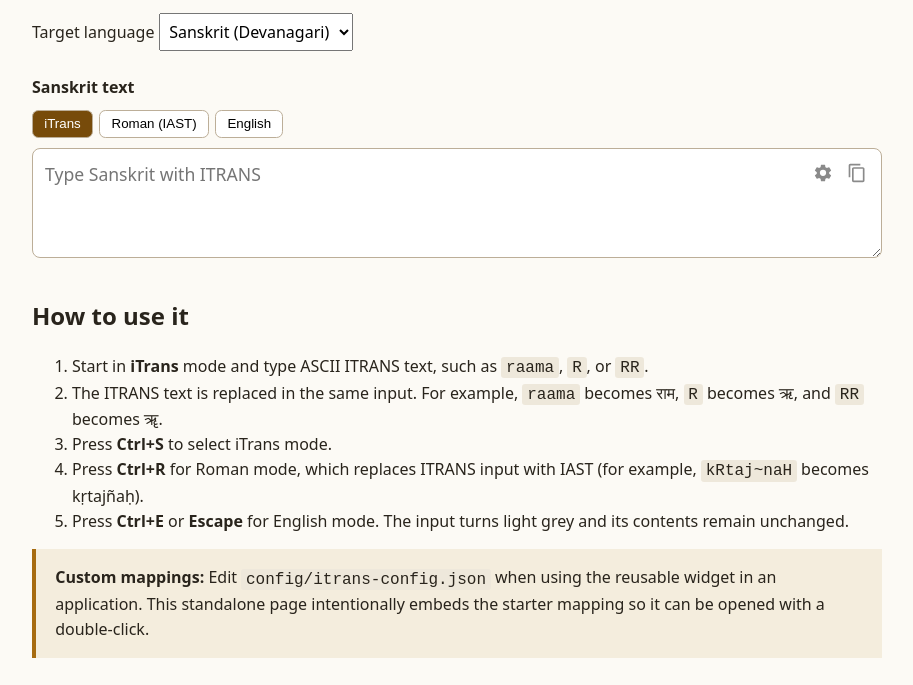
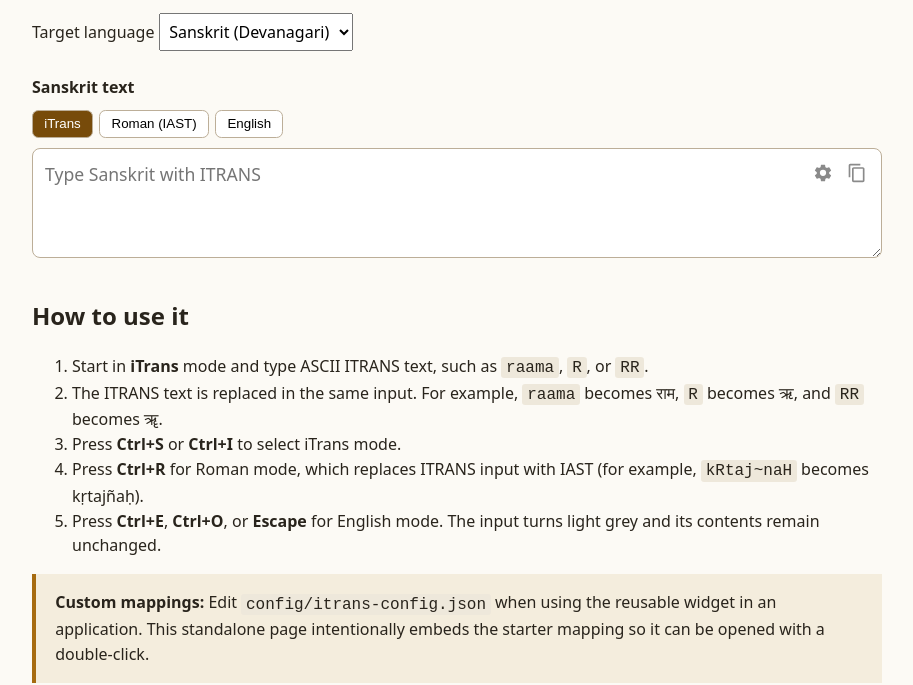
Before and after one commit to rbairigit/itarea, a website: page demo/index.html in a window 1280 px wide. Shown: the part 141-826 px from the top of the page, without its empty margins (183-1096 px from the left). Drawn offline with Linux system fonts and the light colour scheme; a web font is replaced by a local one.

Commit message:
Add iTrans and English shortcuts

```diff
--- a/demo/index.html
+++ b/demo/index.html
@@ -26,9 +26,9 @@
   <ol>
     <li>Start in <strong>iTrans</strong> mode and type ASCII ITRANS text, such as <code>raama</code>, <code>R</code>, or <code>RR</code>.</li>
     <li>The ITRANS text is replaced in the same input. For example, <code>raama</code> becomes राम, <code>R</code> becomes ऋ, and <code>RR</code> becomes ॠ.</li>
-    <li>Press <strong>Ctrl+S</strong> to select iTrans mode.</li>
+    <li>Press <strong>Ctrl+S</strong> or <strong>Ctrl+I</strong> to select iTrans mode.</li>
     <li>Press <strong>Ctrl+R</strong> for Roman mode, which replaces ITRANS input with IAST (for example, <code>kRtaj~naH</code> becomes kṛtajñaḥ).</li>
-    <li>Press <strong>Ctrl+E</strong> or <strong>Escape</strong> for English mode. The input turns light grey and its contents remain unchanged.</li>
+    <li>Press <strong>Ctrl+E</strong>, <strong>Ctrl+O</strong>, or <strong>Escape</strong> for English mode. The input turns light grey and its contents remain unchanged.</li>
   </ol>
   <div class="note"><strong>Custom mappings:</strong> Edit <code>config/itrans-config.json</code> when using the reusable widget in an application. This standalone page intentionally embeds the starter mapping so it can be opened with a double-click.</div>
 
@@ -85,7 +85,7 @@
     widget.setMode=function(mode){this.flush();this.mode=mode;this.querySelectorAll('.itarea__bar button').forEach(b=>b.classList.toggle('active',b.dataset.mode===mode));this.input.classList.toggle('itarea__english',mode==='english');this.input.classList.toggle('itarea__roman',mode==='roman');this.input.placeholder=mode==='english'?'Type English':'Type Sanskrit with ITRANS';document.querySelector('#itarea-mode-indicator').hidden=mode!=='english';this.input.focus()};
     widget.replace=function(){const convert=this.mode==='roman'?romanize:targetTransliterate;this.input.setRangeText(convert(this.rawBuffer),this.bufferStart,this.input.selectionEnd,'end')};
     widget.paste=function(e){if(this.mode==='english')return;const text=e.clipboardData?.getData('text/plain');if(text===undefined)return;e.preventDefault();this.flush();const convert=this.mode==='roman'?romanize:targetTransliterate;this.input.setRangeText(convert(text),this.input.selectionStart,this.input.selectionEnd,'end')};
-    widget.key=function(e){if(e.ctrlKey&&e.key.toLowerCase()==='s'){e.preventDefault();this.setMode('itrans');return}if(e.ctrlKey&&e.key.toLowerCase()==='r'){e.preventDefault();this.setMode('roman');return}if((e.ctrlKey&&e.key.toLowerCase()==='e')||e.key==='Escape'){e.preventDefault();this.setMode('english');return}if(this.mode==='english')return;if(e.key==='Backspace'&&this.rawBuffer){e.preventDefault();this.rawBuffer=this.rawBuffer.slice(0,-1);this.replace();return}if(['ArrowLeft','ArrowRight','ArrowUp','ArrowDown','Home','End','Delete'].includes(e.key)){this.flush();return}if(e.key.length===1&&!e.metaKey&&!e.altKey){e.preventDefault();if(this.bufferStart===null)this.bufferStart=this.input.selectionStart;this.rawBuffer+=e.key;this.replace()}else if(e.key==='Enter'||e.key==='Tab')this.flush()};
+    widget.key=function(e){if(e.ctrlKey&&['s','i'].includes(e.key.toLowerCase())){e.preventDefault();this.setMode('itrans');return}if(e.ctrlKey&&e.key.toLowerCase()==='r'){e.preventDefault();this.setMode('roman');return}if((e.ctrlKey&&['e','o'].includes(e.key.toLowerCase()))||e.key==='Escape'){e.preventDefault();this.setMode('english');return}if(this.mode==='english')return;if(e.key==='Backspace'&&this.rawBuffer){e.preventDefault();this.rawBuffer=this.rawBuffer.slice(0,-1);this.replace();return}if(['ArrowLeft','ArrowRight','ArrowUp','ArrowDown','Home','End','Delete'].includes(e.key)){this.flush();return}if(e.key.length===1&&!e.metaKey&&!e.altKey){e.preventDefault();if(this.bufferStart===null)this.bufferStart=this.input.selectionStart;this.rawBuffer+=e.key;this.replace()}else if(e.key==='Enter'||e.key==='Tab')this.flush()};
     const tables=document.querySelector('#mappingTables');
     function showMappings(title,map){const entries=Object.entries(map).sort(([a],[b])=>a.localeCompare(b));const rows=entries.map(([input,output])=>`<tr><td><code>${input}</code></td><td>${output||'—'}</td></tr>`).join('');tables.insertAdjacentHTML('beforeend',`<details><summary>${title} (${entries.length} mappings)</summary><div class="mapping-wrap"><table><thead><tr><th>ASCII input</th><th>Output</th></tr></thead><tbody>${rows}</tbody></table></div></details>`)}
     const sourceMap={...config.tokens,...config.aliases};const mapForTarget=target=>Object.fromEntries(Object.keys(sourceMap).map(key=>{const previous=demoTarget;demoTarget=target;const value=targetTransliterate(key);demoTarget=previous;return[key,value]}));
--- a/src/itextarea.js
+++ b/src/itextarea.js
@@ -100,10 +100,10 @@ export class ITranslatorTextarea extends HTMLElement {
   }
 
   handleKeydown(event) {
-    if (event.ctrlKey && event.key.toLowerCase() === 's') {
+    if (event.ctrlKey && ['s', 'i'].includes(event.key.toLowerCase())) {
       event.preventDefault(); this.setMode('itrans'); return;
     }
-    if ((event.ctrlKey && event.key.toLowerCase() === 'e') || event.key === 'Escape') {
+    if ((event.ctrlKey && ['e', 'o'].includes(event.key.toLowerCase())) || event.key === 'Escape') {
       event.preventDefault(); this.setMode('english'); return;
     }
     if (event.ctrlKey && event.key.toLowerCase() === 'r') {
```
Also changed, not shown: README.md, dist/itarea.js.
